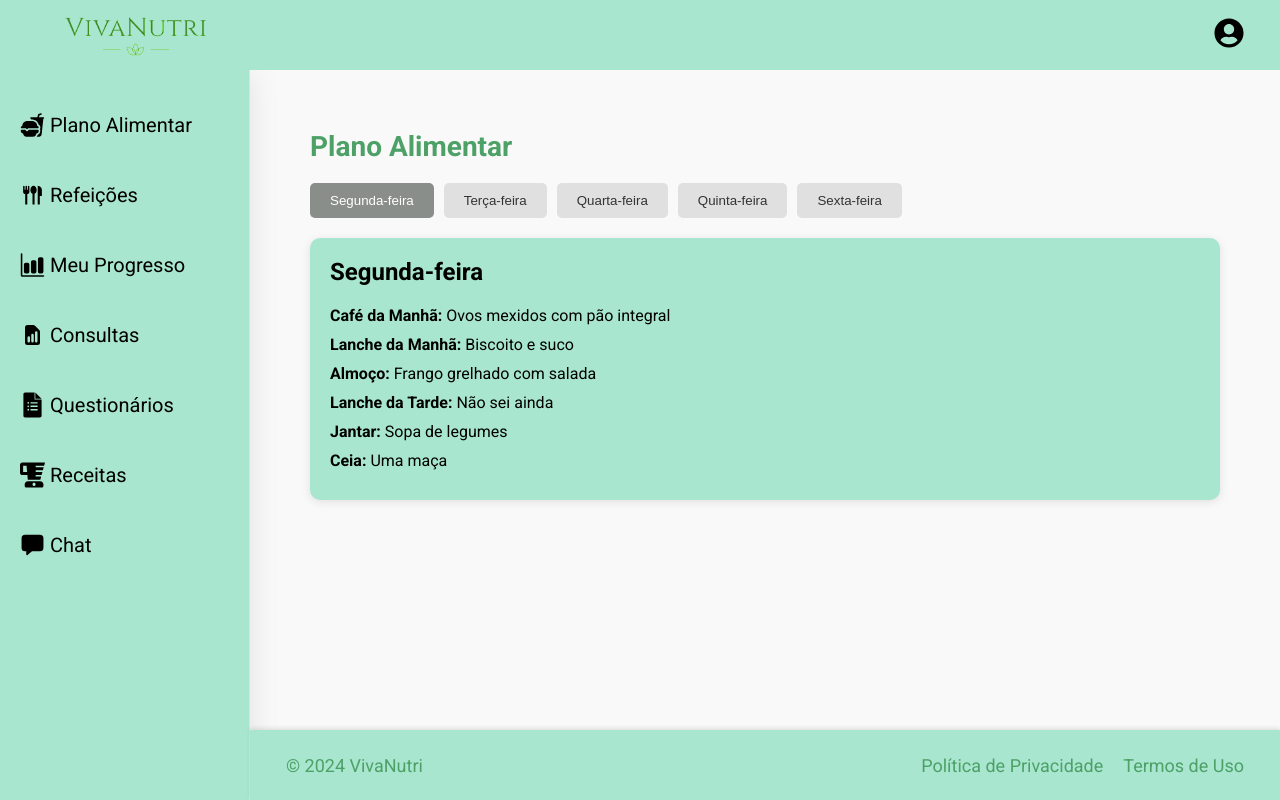
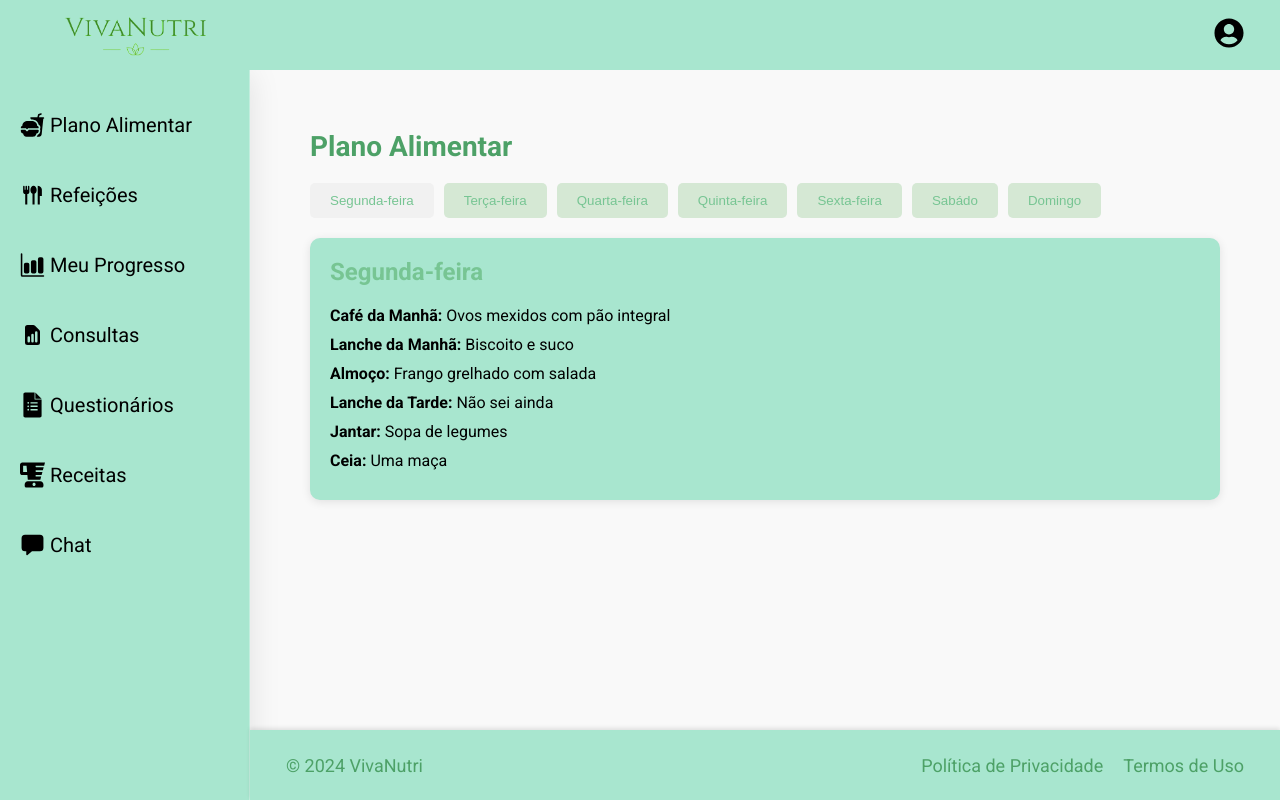
Before and after one commit to Raquel212/VivaNutri, a React (Vite) app: page /planoAlimentarPaciente in a window 1280 px wide. Built offline with nearby package versions, Linux system fonts and the light colour scheme.

Commit message:
Alteração da Paleta de Cores

```diff
--- a/src/pages/Paciente/PlanoAlimentarPaciente/PlanoAlimentarPaciente.jsx
+++ b/src/pages/Paciente/PlanoAlimentarPaciente/PlanoAlimentarPaciente.jsx
@@ -65,6 +65,30 @@ function PlanoAlimentarPaciente() {
       },
       {
         dia: "Sexta-feira",
+        refeicoes: {
+          cafeManha: "Iogurte com granola",
+          lancheManha: "Suco natural",
+          almoco: "Salada de grãos com peixe",
+          lancheTarde: "Frutas secas",
+          jantar: "Pizza de vegetais",
+          ceia: "Chá",
+        },
+      },
+
+      {
+        dia: "Sabádo",
+        refeicoes: {
+          cafeManha: "Iogurte com granola",
+          lancheManha: "Suco natural",
+          almoco: "Salada de grãos com peixe",
+          lancheTarde: "Frutas secas",
+          jantar: "Pizza de vegetais",
+          ceia: "Chá",
+        },
+      },
+
+      {
+        dia: "Domingo",
         refeicoes: {
           cafeManha: "Iogurte com granola",
           lancheManha: "Suco natural",
--- a/src/pages/Paciente/PlanoAlimentarPaciente/PlanoAlimentarPaciente.module.css
+++ b/src/pages/Paciente/PlanoAlimentarPaciente/PlanoAlimentarPaciente.module.css
@@ -87,7 +87,7 @@
   position: absolute;
   right: 0;
   top: 50px;
-  background-color: var(--soft-white);
+  background-color: var(--green);
   border: 1px solid var(--primary);
   border-radius: 6px;
   box-shadow: 0px 4px 6px rgba(0, 0, 0, 0.1);
@@ -105,7 +105,7 @@
 
 .dropdownMenu .linkHome:hover {
   color: var(--secondary);
-  background-color: var(--light-gray);
+  background-color: var(--logo);
 }
 
 /* Main -------------------------------------- */
@@ -125,8 +125,8 @@
 }
 
 .dia {
-  background-color: #e0e0e0;
-  color: #333;
+  background-color: var(--green);
+  color: var(--secondary);
   border: none;
   padding: 10px 20px;
   border-radius: 5px;
@@ -143,8 +143,8 @@
   border-radius: 5px;
   border: none;
   cursor: pointer;
-  background-color: #8a8e8a;
-  color: white;
+  background-color: var(--logo);
+  color: var(--secondary);
 }
 
 .planoAlimentarDia {
@@ -152,12 +152,13 @@
   padding: 20px;
   border-radius: 10px;
   box-shadow: 0 2px 10px rgba(0, 0, 0, 0.1);
-  color: black;
+  color: var(--black);
 }
 
 .planoAlimentarDia h2 {
   font-size: 24px;
   margin-bottom: 20px;
+  color: var(--secondary);
 }
 
 .planoAlimentarDia ul {
```
